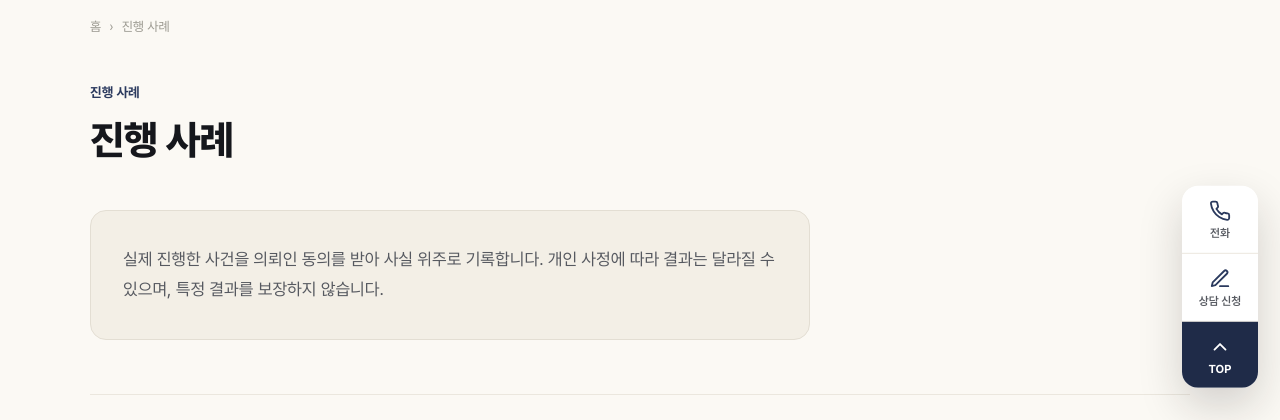
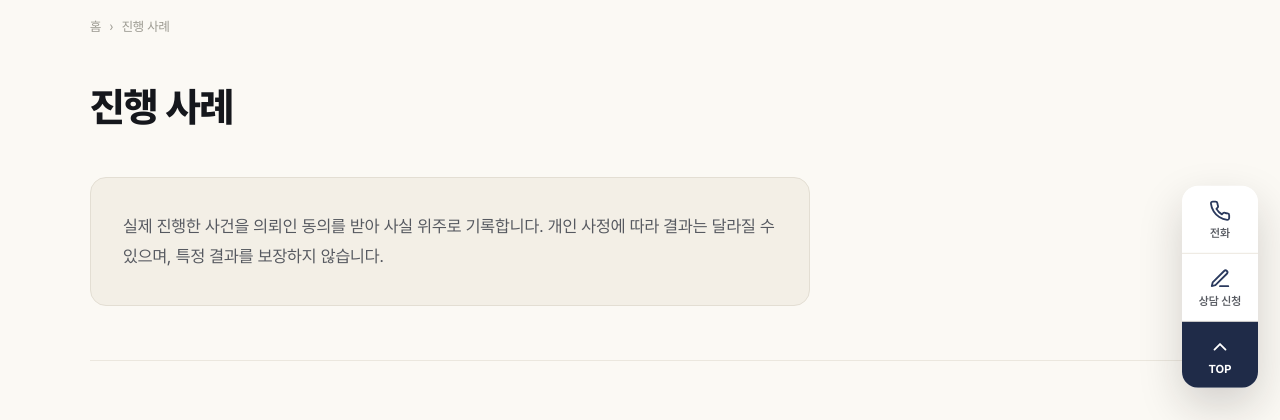
Before and after one commit to Jeongdonghwan/rwas_prj, a Flask app: a page that uses app/templates/board/list.html in a window 1280 px wide. Shown: the part 113-533 px from the top of the page. Run offline with Flask 3, Linux system fonts and the light colour scheme.

Commit message:
진행 사례 카테고리 표시('진행 사례' 라벨) 제거 — 메인 캐러셀·사례 목록·사례 글
Co-Authored-By: Claude Opus 5.5 <noreply@anthropic.com>

```diff
--- a/app/templates/_v0/index.html
+++ b/app/templates/_v0/index.html
@@ -270,7 +270,6 @@
           {% if p.thumb_path %}<img src="{{ p.thumb_path }}" alt="{{ p.thumb_alt or p.title }}" loading="lazy" width="1200" height="630">{% else %}<span class="ph"></span>{% endif %}
         </a>
         <div class="bd">
-          <p class="cat">진행 사례</p>
           <h3><a href="{{ url_for('board.case_view', slug=p.slug) }}">{{ p.title }}</a></h3>
           <p class="ex">{{ p.excerpt }}</p>
           <p class="date">{{ p.published_at|kst('%Y.%m.%d') }}</p>
--- a/app/templates/board/list.html
+++ b/app/templates/board/list.html
@@ -19,7 +19,6 @@
 {% with crumbs=[('진행 사례', None)] %}{% include "_breadcrumb.html" %}{% endwith %}
 <div class="wrap">
   <div class="page-head">
-    <p class="cat">진행 사례</p>
     <h1>진행 사례</h1>
     <p class="lead">실제 진행한 사건을 의뢰인 동의를 받아 사실 위주로 기록합니다. 개인 사정에 따라 결과는 달라질 수 있으며, 특정 결과를 보장하지 않습니다.</p>
   </div>
@@ -34,7 +33,6 @@
         {% if p.thumb_path %}<img src="{{ p.thumb_path }}" alt="{{ p.thumb_alt or p.title }}" loading="lazy" style="width:100%;height:100%;object-fit:cover">{% else %}<div class="ph"></div>{% endif %}
       </a>
       <div>
-        <p class="cat">진행 사례</p>
         <h3><a href="{{ url_for('board.case_view', slug=p.slug) }}">{{ p.title }}</a></h3>
         <p class="ex">{{ p.excerpt }}</p>
         <p class="date">{{ p.published_at|kst('%Y.%m.%d') }}</p>
--- a/app/templates/board/view.html
+++ b/app/templates/board/view.html
@@ -33,7 +33,6 @@
 <section class="sec" style="padding-top:16px"><div class="wrap detail">
   <article>
     <div class="post-head">
-      <p class="cat">진행 사례</p>
       <h1>{{ post.title }}</h1>
       <p class="meta"><span>{{ post.published_at|kst('%Y.%m.%d') }}</span><span>{{ site.firm_name }}</span><span>조회 {{ post.view_count or 0 }}</span></p>
     </div>
--- a/app/templates/index.html
+++ b/app/templates/index.html
@@ -269,7 +269,6 @@
           {% if p.thumb_path %}<img src="{{ p.thumb_path }}" alt="{{ p.thumb_alt or p.title }}" loading="lazy" width="1200" height="630">{% else %}<span class="ph"></span>{% endif %}
         </a>
         <div class="bd">
-          <p class="cat">진행 사례</p>
           <h3><a href="{{ url_for('board.case_view', slug=p.slug) }}">{{ p.title }}</a></h3>
           <p class="ex">{{ p.excerpt }}</p>
           <p class="date">{{ p.published_at|kst('%Y.%m.%d') }}</p>
```
